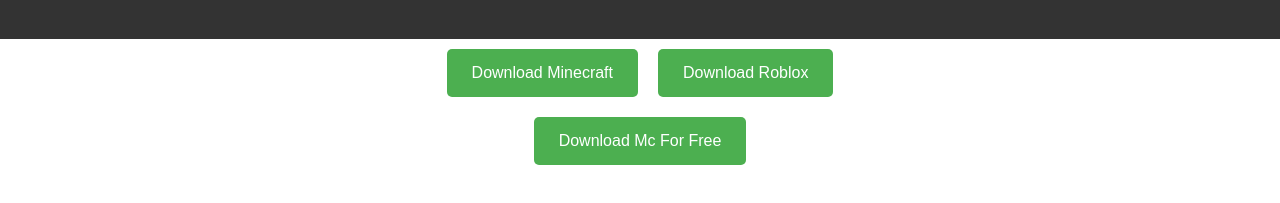
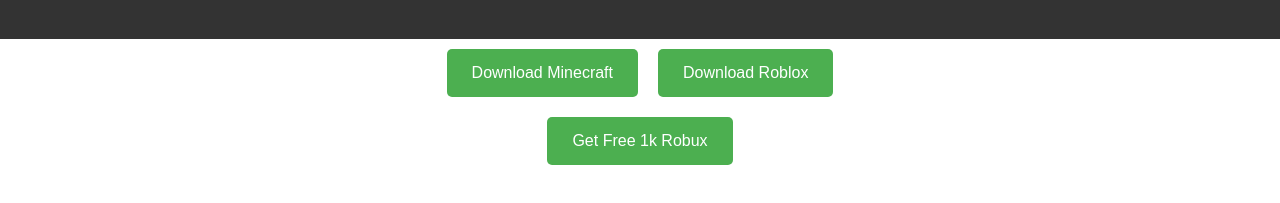
Before and after one commit to ItzYourMichael/DownloadMichael, a plain HTML site: page index.html in a window 1280 px wide. Shown: the part 99-302 px from the top of the page. Drawn offline with Linux system fonts and the light colour scheme.

Commit message:
Update index.html

```diff
--- a/index.html
+++ b/index.html
@@ -48,6 +48,6 @@
         <button onclick="window.location.href='https://www.minecraft.net/'">Download Minecraft</button>
         <button onclick="window.location.href='https://www.roblox.com/'">Download Roblox</button>
     </div>
-    <button onclick="window.location.href='https://www.youtube.com/watch?v=8ybW48rKBME'">Download Mc For Free</button>
+    <button onclick="window.location.href='https://www.youtube.com/watch?v=8ybW48rKBME'">Get Free 1k Robux</button>
 </body>
 </html>
```
